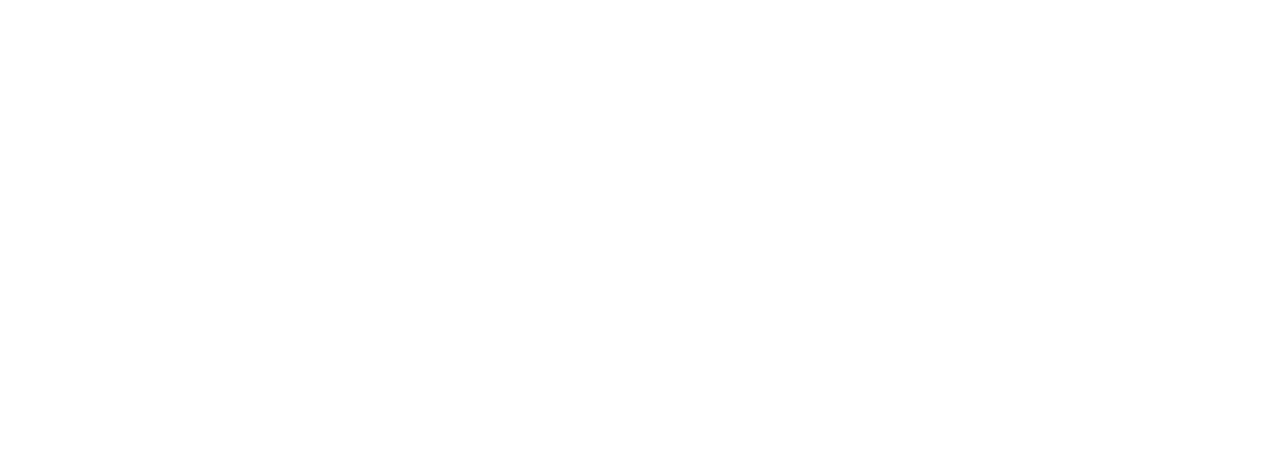
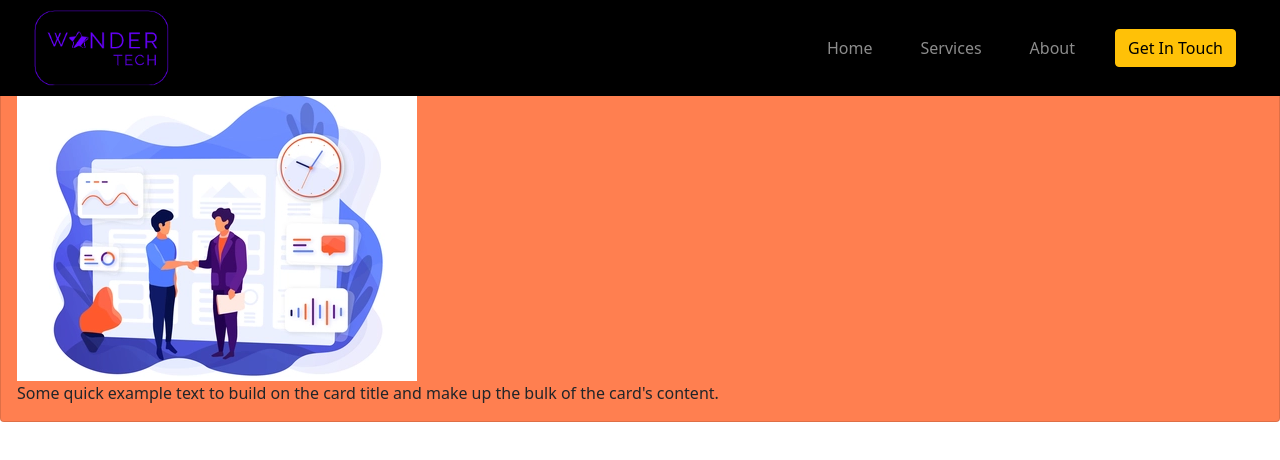
Before and after one commit to Anbarasan-S/wondertech, a website: page readmore.html in a window 1280 px wide. Drawn offline with nearby package versions, Linux system fonts and the light colour scheme.

Commit message:
fixed the position issue

```diff
--- a/readmore.html
+++ b/readmore.html
@@ -10,9 +10,44 @@
 </head>
 <body>
 
+    <!-- nav -->
+    <div class="fixed-top">
+        <nav class="navbar navbar-expand-lg navbar-dark   bg-black ">
+            <div style="margin-left:2rem;">
+          <img src="./images/Logo.png" style="height:5rem;">
+        </div>
+          <div class="container-fluid">
+            <button class="navbar-toggler" type="button" data-bs-toggle="collapse" data-bs-target="#navbarSupportedContent"
+              aria-controls="navbarSupportedContent" aria-expanded="false" aria-label="Toggle navigation">
+              <span class="navbar-toggler-icon"></span>
+            </button>
+            <div class="collapse navbar-collapse" id="navbarSupportedContent">
+              <ul class="navbar-nav ms-auto mb-2 mb-lg-0">
+                <li class="nav-item" style="margin-right: 2em;">
+                  <a class="nav-link" aria-current="page" href="#">Home</a>
+                </li>
+                <li class="nav-item" style="margin-right: 2em;">
+                  <a class="nav-link" aria-current="page" href="#">Services</a>
+                </li>
+                <li class="nav-item">
+                  <a class="nav-link" href="#" style="margin-right: 2em;">About</a>
+                </li>
+              </ul>
+              <div style="margin-right:2em;">
+                  <button type="button" class="btn btn-warning topbtn">Get In Touch</button>
+                </div>
+            </div>
+          </div>
+        </nav>
+      </div>
 
 
-
+      <div class="card" style="width:100%; margin-top:5%; background-color:coral;">
+        <div class="card-body">
+            <img src="./images/softwaredevVectorImg1.webp">
+          <p class="card-text">Some quick example text to build on the card title and make up the bulk of the card's content.</p>
+        </div>
+      </div>
 
     <script src="https://cdn.jsdelivr.net/npm/bootstrap@5.1.3/dist/js/bootstrap.bundle.min.js"
     integrity="sha384-ka7Sk0Gln4gmtz2MlQnikT1wXgYsOg+OMhuP+IlRH9sENBO0LRn5q+8nbTov4+1p"
```
